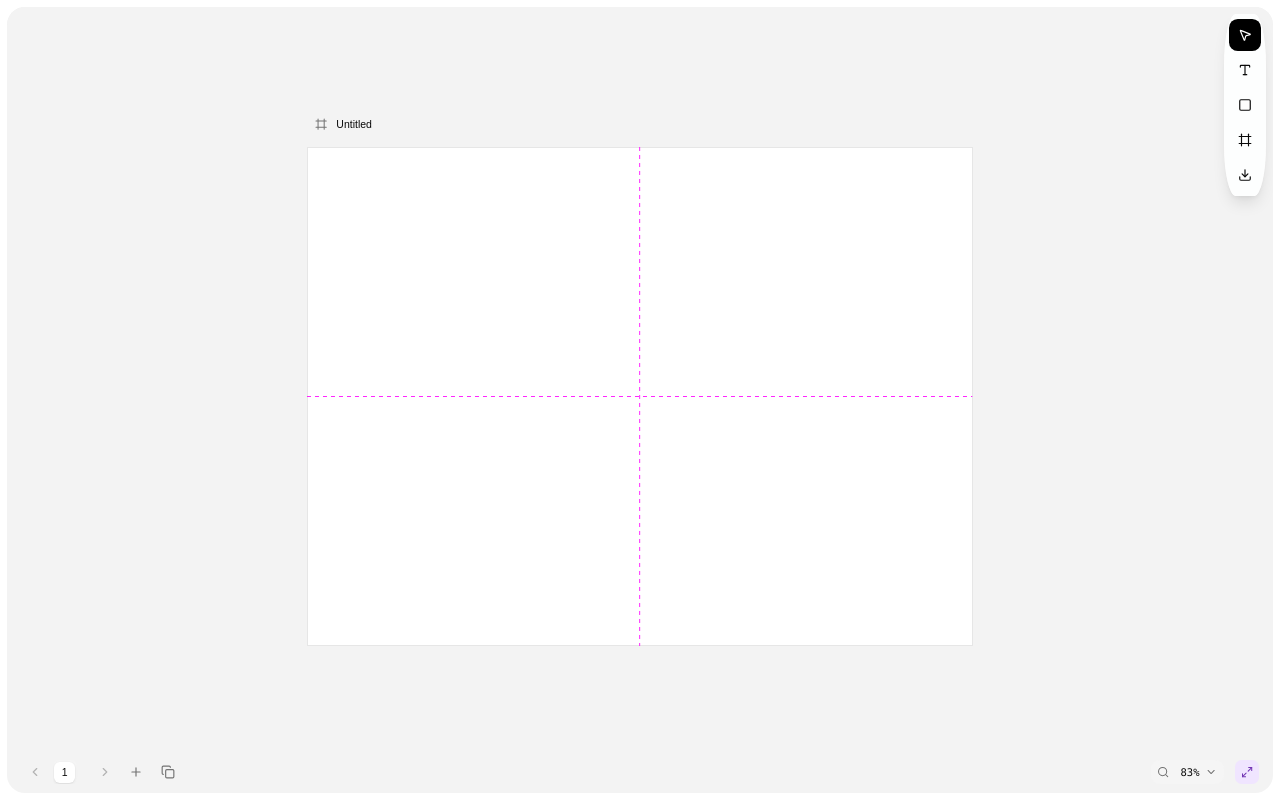
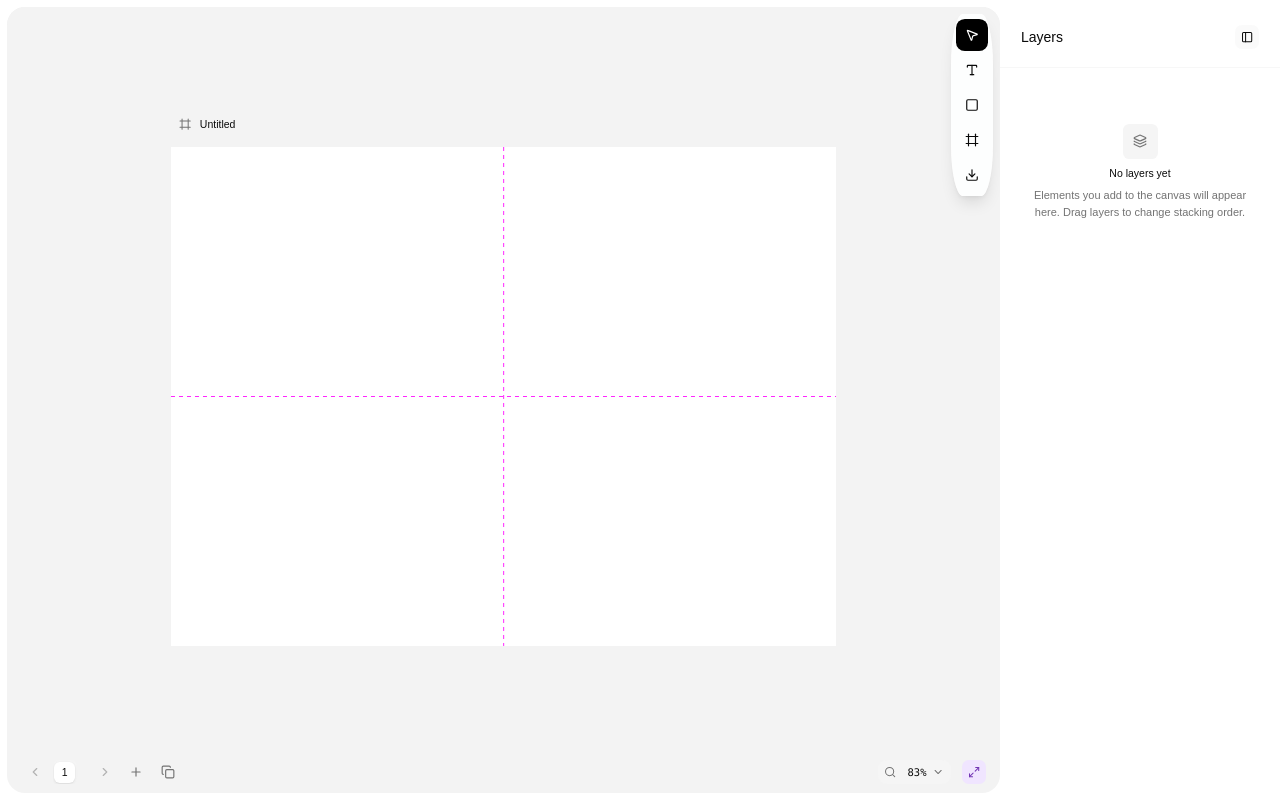
Before and after one commit to ydga/ydga.github.io, a React (Vite) app in the folder apps/web/: page / in a window 1280 px wide. Built offline with nearby package versions, Linux system fonts and the light colour scheme.

Commit message:
Revert "Default the properties panel to unpinned floating mode."
This reverts commit 7ddbc483d3f8bb0abcd793c687da1a711b5b7d04.

```diff
--- a/apps/web/src/features/designer/components/designer-shell.tsx
+++ b/apps/web/src/features/designer/components/designer-shell.tsx
@@ -6,7 +6,6 @@ import { useDesignerFrames } from "@/features/designer/state/use-designer-frames
 import { useDesignerLayers } from "@/features/designer/state/use-designer-layers"
 import { useDesignerUi } from "@/features/designer/state/use-designer-ui"
 import { useFrameNameSync } from "@/features/designer/state/use-page-name-sync"
-import { cn } from "@workspace/ui/lib/utils"
 
 function shouldLetFieldHandleDeleteKey(event: KeyboardEvent): boolean {
   const candidates = [event.target, document.activeElement]
@@ -216,30 +215,9 @@ export function DesignerShell() {
     [frames.activeFrameId, ui]
   )
 
-  const contextPanelProps = {
-    ui,
-    frames,
-    getCanvasForFrame,
-    onImageUpload: frames.setBackgroundImage,
-    layers: layers.layers,
-    activeFrameId: frames.activeFrameId,
-    onReorderLayers: layers.reorderLayers,
-    onUpdateTextLayer: layers.updateTextLayer,
-    onUpdateShapeLayer: layers.updateShapeLayer,
-    onRemoveLayer: layers.removeLayer,
-    onShapeFillImageUpload: layers.setShapeFillImage,
-  }
-
-  const dockedPanelOccupiesSpace = ui.panelPinned && ui.isPanelVisible
-
   return (
     <div className="relative h-svh overflow-hidden bg-background">
-      <div
-        className={cn(
-          "flex h-full min-h-0 pt-2 pb-2 pl-2",
-          !dockedPanelOccupiesSpace && "pr-2"
-        )}
-      >
+      <div className="flex h-full min-h-0 pt-2 pb-2 pl-2">
         <MainStage
           ui={ui}
           frames={frames}
@@ -274,18 +252,20 @@ export function DesignerShell() {
           onSelectShapeLayer={handleSelectShapeLayer}
         />
 
-        {ui.panelPinned ? (
-          <ContextPanel layout="docked" {...contextPanelProps} />
-        ) : null}
+        <ContextPanel
+          ui={ui}
+          frames={frames}
+          getCanvasForFrame={getCanvasForFrame}
+          onImageUpload={frames.setBackgroundImage}
+          layers={layers.layers}
+          activeFrameId={frames.activeFrameId}
+          onReorderLayers={layers.reorderLayers}
+          onUpdateTextLayer={layers.updateTextLayer}
+          onUpdateShapeLayer={layers.updateShapeLayer}
+          onRemoveLayer={layers.removeLayer}
+          onShapeFillImageUpload={layers.setShapeFillImage}
+        />
       </div>
-
-      {!ui.panelPinned && ui.isPanelVisible ? (
-        <div className="pointer-events-none absolute inset-y-2 right-2 z-40 flex w-[var(--panel-width)]">
-          <div className="pointer-events-auto flex min-h-0 w-full flex-col overflow-hidden rounded-[18px] border border-border/30 bg-background shadow-xl">
-            <ContextPanel layout="floating" {...contextPanelProps} />
-          </div>
-        </div>
-      ) : null}
     </div>
   )
 }
--- a/apps/web/src/features/designer/components/layout/context-panel.tsx
+++ b/apps/web/src/features/designer/components/layout/context-panel.tsx
@@ -1,4 +1,4 @@
-import { Pin, PinOff } from "lucide-react"
+import { PanelLeft } from "lucide-react"
 
 import { LayersPanel } from "@/features/designer/components/layers/layers-panel"
 import {
@@ -36,7 +36,6 @@ import {
 import { cn } from "@workspace/ui/lib/utils"
 
 type ContextPanelProps = {
-  layout: "docked" | "floating"
   ui: DesignerUi
   frames: DesignerFrames
   getCanvasForFrame: (frameId: string) => HTMLCanvasElement | null
@@ -77,7 +76,6 @@ function getSelectedShapeLayer(
 }
 
 export function ContextPanel({
-  layout,
   ui,
   frames,
   getCanvasForFrame,
@@ -124,42 +122,23 @@ export function ContextPanel({
               ? "Shape"
               : getPanelTitle(selection)
 
-  const isFloating = layout === "floating"
-
   return (
     <aside
       className={cn(
-        "flex flex-col bg-background",
-        isFloating
-          ? "h-full w-full overflow-hidden"
-          : cn(
-              "shrink-0 transition-[width,margin] duration-200 ease-out",
-              ui.isPanelVisible
-                ? "w-[var(--panel-width)]"
-                : "w-0 overflow-hidden"
-            )
+        "flex shrink-0 flex-col bg-background transition-[width,margin] duration-200 ease-out",
+        ui.panelOpen ? "w-[var(--panel-width)]" : "w-0 overflow-hidden"
       )}
-      aria-hidden={!ui.isPanelVisible}
+      aria-hidden={!ui.panelOpen}
     >
-      <div
-        className={cn(
-          "flex h-full flex-col",
-          isFloating ? "w-full" : "w-[var(--panel-width)]"
-        )}
-      >
+      <div className="flex h-full w-[var(--panel-width)] flex-col">
         <div className={panelHeaderClassName}>
           <h2 className={panelTitleClassName}>{title}</h2>
           <PanelIconTileButton
             type="button"
-            aria-label={ui.panelPinned ? "Unpin sidebar" : "Pin sidebar"}
-            aria-pressed={ui.panelPinned}
-            onClick={() => ui.togglePanelPin()}
+            aria-label="Toggle sidebar"
+            onClick={() => ui.togglePanel()}
           >
-            {ui.panelPinned ? (
-              <Pin className={panelIconClassName} />
-            ) : (
-              <PinOff className={panelIconClassName} />
-            )}
+            <PanelLeft className={panelIconClassName} />
           </PanelIconTileButton>
         </div>
 
--- a/apps/web/src/features/designer/state/use-designer-ui.ts
+++ b/apps/web/src/features/designer/state/use-designer-ui.ts
@@ -21,9 +21,10 @@ export function useDesignerUi() {
     kind: "page",
     pageId: DEFAULT_FRAME_ID,
   })
-  const [frameEngagedId, setFrameEngagedId] = useState<string | null>(null)
+  const [frameEngagedId, setFrameEngagedId] = useState<string | null>(
+    DEFAULT_FRAME_ID
+  )
   const [panelOpen, setPanelOpen] = useState(true)
-  const [panelPinned, setPanelPinned] = useState(false)
   const [panelMode, setPanelMode] = useState<PanelMode>("layers")
   const [toolbarTool, setToolbarTool] = useState<ToolbarTool>("pointer")
   const [canvasTool, setCanvasToolState] = useState<CanvasTool>("select")
@@ -119,14 +120,14 @@ export function useDesignerUi() {
     setPanelOpen(true)
   }, [])
 
-  /** Switches panel mode and opens the panel. Pinning is only via `togglePanelPin`. */
+  /** Switches panel mode and opens the panel. Collapsing is only via `togglePanel` (sidebar control). */
   const togglePanelView = useCallback((view: PanelMode) => {
     setPanelMode(view)
     setPanelOpen(true)
   }, [])
 
-  const togglePanelPin = useCallback(() => {
-    setPanelPinned((pinned) => !pinned)
+  const togglePanel = useCallback(() => {
+    setPanelOpen((open) => !open)
   }, [])
 
   const effectiveScale = zoomMode === "fit" ? fitScale : manualZoom
@@ -139,48 +140,20 @@ export function useDesignerUi() {
   /** Keep the context panel in sync with toolbar tool and canvas selection. */
   useEffect(() => {
     queueMicrotask(() => {
-      if (toolbarTool === "export") {
-        setPanelMode("export")
-        if (panelPinned) {
-          setPanelOpen(true)
-        }
+      if (toolbarTool === "pointer") {
+        setPanelMode(selection.kind === "page" ? "layers" : "document")
+        setPanelOpen(true)
         return
       }
 
-      if (toolbarTool === "pointer") {
-        if (selection.kind === "element") {
-          setPanelMode("document")
-          setPanelOpen(true)
-          return
-        }
-
-        if (frameEngagedId === selection.pageId) {
-          setPanelMode("document")
-          if (panelPinned) {
-            setPanelOpen(true)
-          }
-          return
-        }
-
-        setPanelMode("layers")
+      if (selection.kind !== "element") {
         return
       }
 
-      if (selection.kind === "element") {
-        setPanelMode("document")
-        setPanelOpen(true)
-      }
+      setPanelMode("document")
+      setPanelOpen(true)
     })
-  }, [toolbarTool, selection, panelPinned, frameEngagedId])
-
-  const isFramePanelEngaged =
-    selection.kind === "page" && frameEngagedId === selection.pageId
-
-  const isPanelVisible = panelPinned
-    ? panelOpen
-    : selection.kind === "element" ||
-      isFramePanelEngaged ||
-      toolbarTool === "export"
+  }, [toolbarTool, selection])
 
   const zoomFit = useCallback(() => {
     setZoomMode("fit")
@@ -203,12 +176,10 @@ export function useDesignerUi() {
     selectPointerTool,
     panelOpen,
     setPanelOpen,
-    panelPinned,
-    isPanelVisible,
     panelMode,
     setPanelMode,
     togglePanelView,
-    togglePanelPin,
+    togglePanel,
     zoomMode,
     manualZoom,
     fitScale,
```
